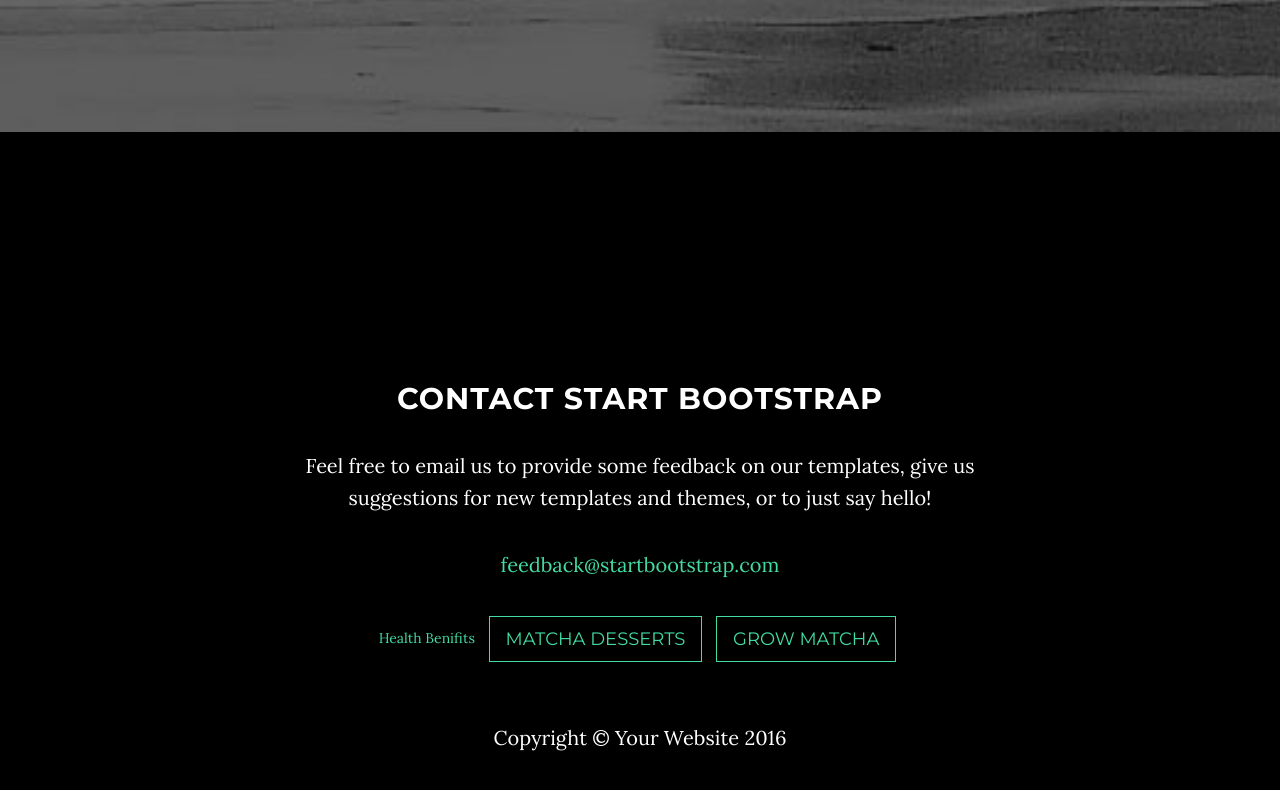
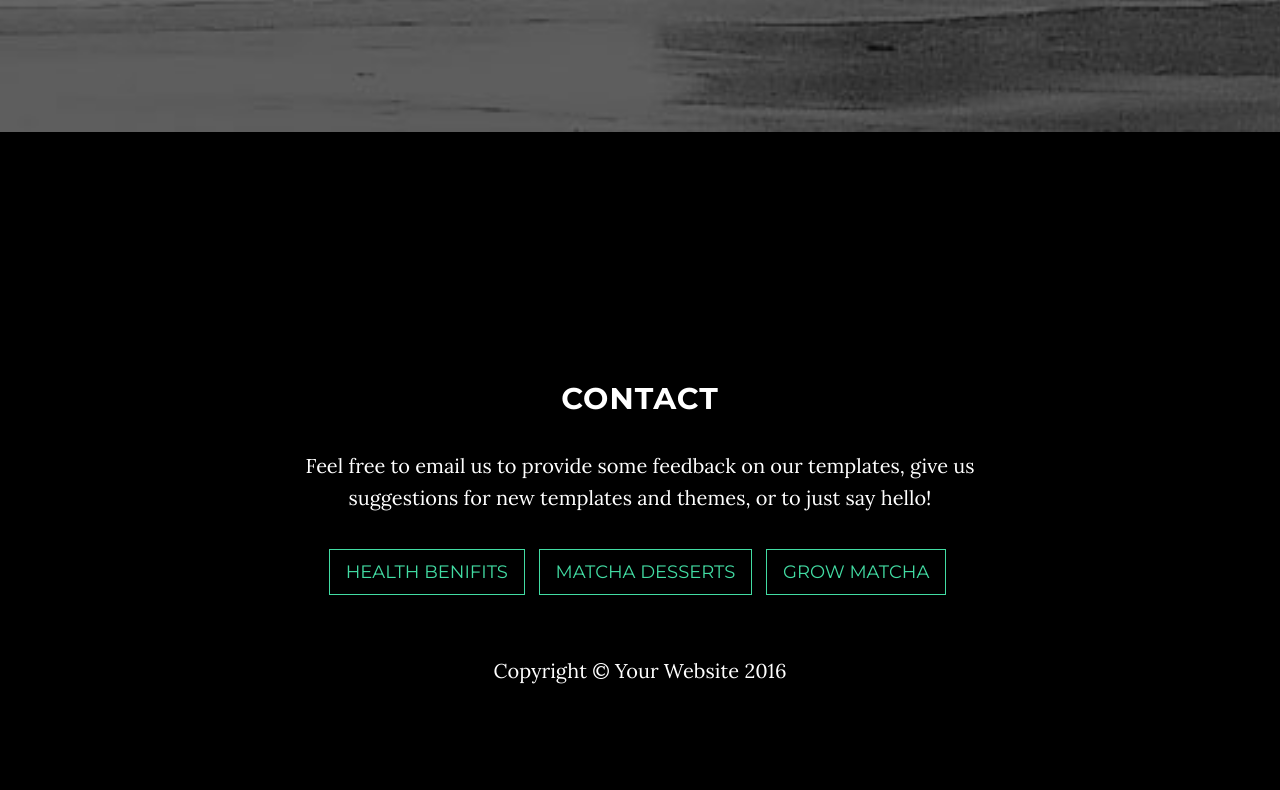
Before and after one commit to janerjelbacani1997/graystylee, a website: page index.html in a window 1280 px wide. Shown: the part 2680-3470 px from the top of the page. After the commit the page ends 3417 px from the top, so only its background shows below. Drawn offline with nearby package versions, Linux system fonts and the light colour scheme; some packages are replaced by stand-ins of ours.

Commit message:
Update index.html

```diff
--- a/index.html
+++ b/index.html
@@ -131,13 +131,13 @@
     <section id="contact" class="container content-section text-center">
         <div class="row">
             <div class="col-lg-8 col-lg-offset-2">
-                <h2>Contact Start Bootstrap</h2>
+                <h2>Contact</h2>
                 <p>Feel free to email us to provide some feedback on our templates, give us suggestions for new templates and themes, or to just say hello!</p>
-                <p><a href="mailto:feedback@startbootstrap.com">feedback@startbootstrap.com</a>
+                <p><a href="mailto:feedback@startbootstrap.com"></a>
                 </p>
                 <ul class="list-inline banner-social-buttons">
                     <li>
-                        <a href="http://matchasource.com/health-benefits-of-matcha-tea/"><i class=""></i> <span class="network-name">Health Benifits</span></a>
+                        <a href="http://matchasource.com/health-benefits-of-matcha-tea/" class="btn btn-default btn-lg"><i class=""></i> <span class="network-name">Health Benifits</span></a>
                     </li>
                     <li>
                         <a href="http://stylecaster.com/beauty/matcha-recipes-to-try-at-home/" class="btn btn-default btn-lg"><i class=""></i> <span class="network-name">Matcha Desserts</span></a>
```
